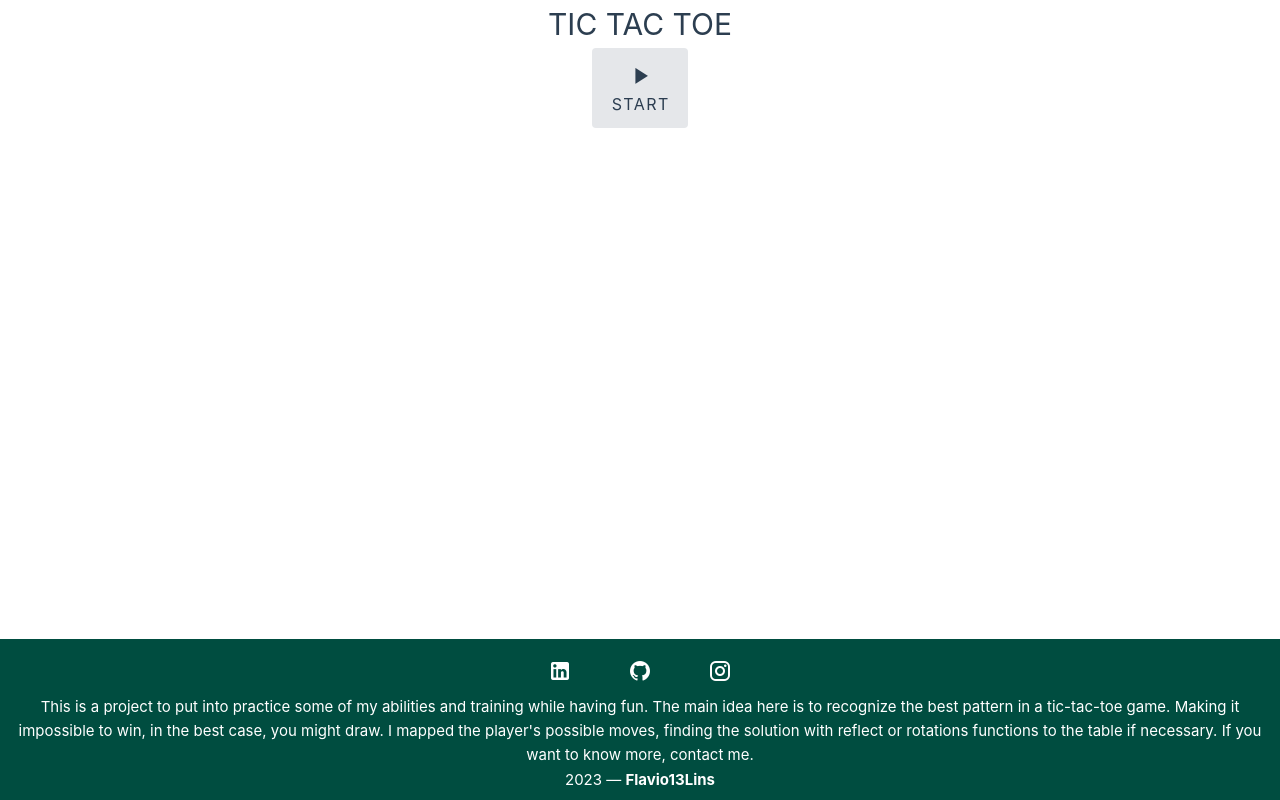
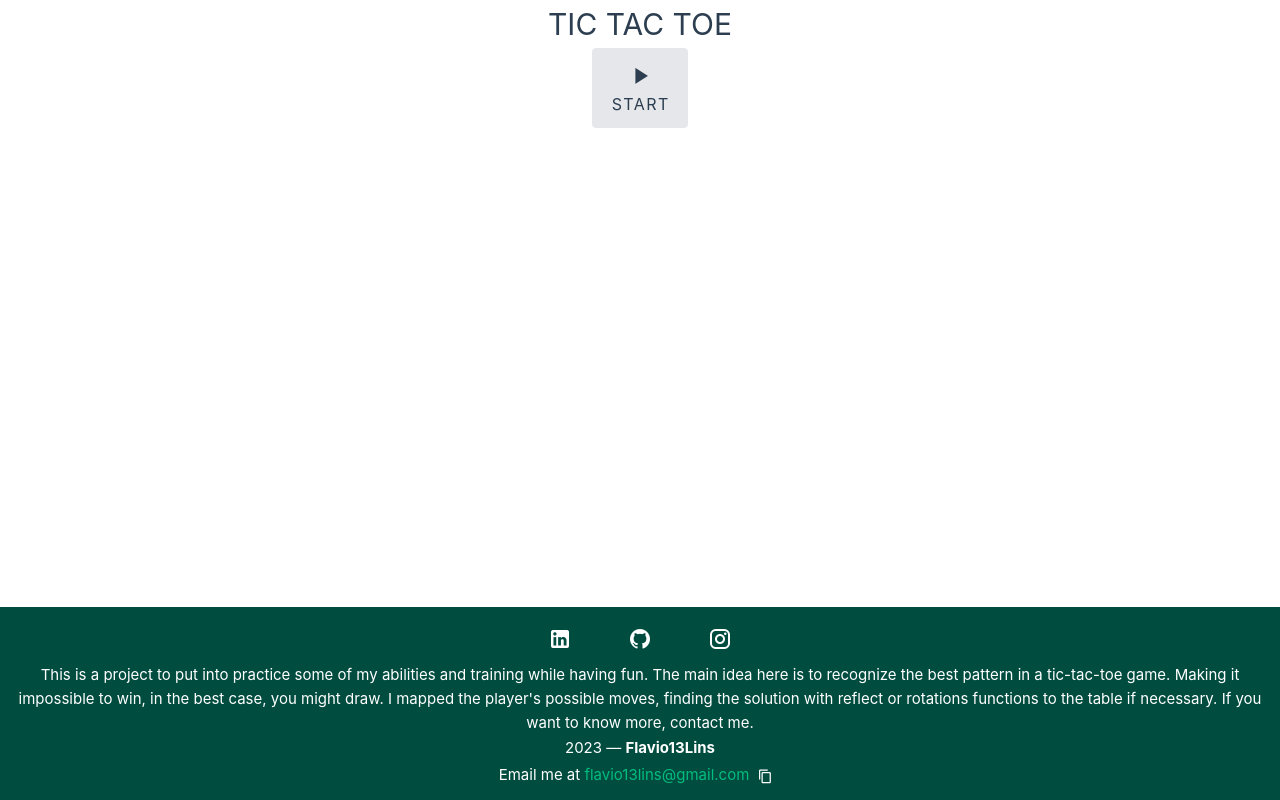
Before and after one commit to Flavio13Lins/tic-tac-toe, a Vue app in the folder tic-tac-toe/: page / in a window 1280 px wide. Built offline with nearby package versions, Linux system fonts and the light colour scheme.

Commit message:
feat: add logic to copy email and mailto link in footer

```diff
--- a/tic-tac-toe/src/components/TheFooter.vue
+++ b/tic-tac-toe/src/components/TheFooter.vue
@@ -24,19 +24,48 @@
       <v-divider></v-divider>
 
       <div>{{ new Date().getFullYear() }} — <strong>Flavio13Lins</strong></div>
-          </v-footer>
+      <div>
+        Email me at
+        <a href="mailto:flavio13lins@gmail.com">flavio13lins@gmail.com</a>
+        <v-tooltip location="top" :text="copyText">
+          <template v-slot:activator="{ props }">
+            <v-btn
+              v-bind="props"
+              style="cursor: pointer;"
+              icon="mdi-content-copy"
+              variant="text"
+              size="x-small"
+              @click="copyCode"
+              @mouseout="reset"
+            ></v-btn>
+          </template>
+        </v-tooltip>
+      </div>
+    </v-footer>
   </v-layout>
 </template>
 
 <script>
 export default {
+  created() {
+    this.copyText = this.text
+  },
   methods: {
     openTabWith(link) {
       window.open(link, '_blank')
-        }
+    },
+    async copyCode() {
+      await navigator.clipboard.writeText("flavio13lins@gmail.com");
+      this.copyText = "Copied"
+    },
+    reset() {
+      this.copyText = this.text
+    }
   },
   data() {
     return {
+      text: "Copy email",
+      copyText: '',
       icons: [
         {
           name: 'mdi-linkedin',
```
